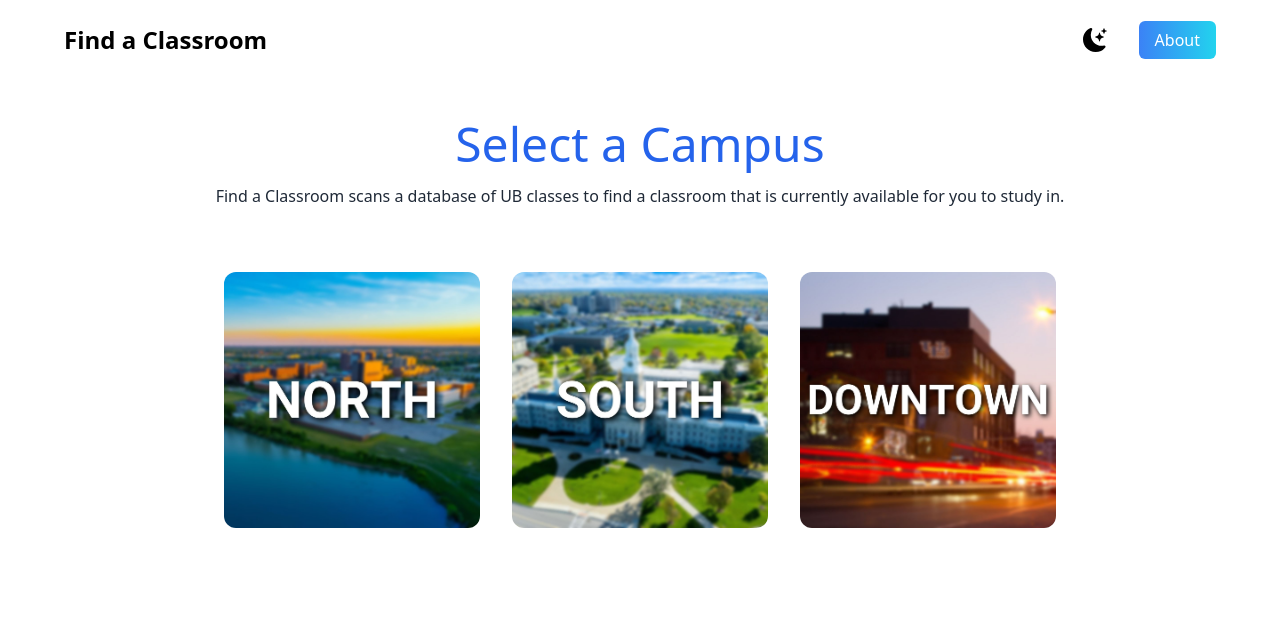
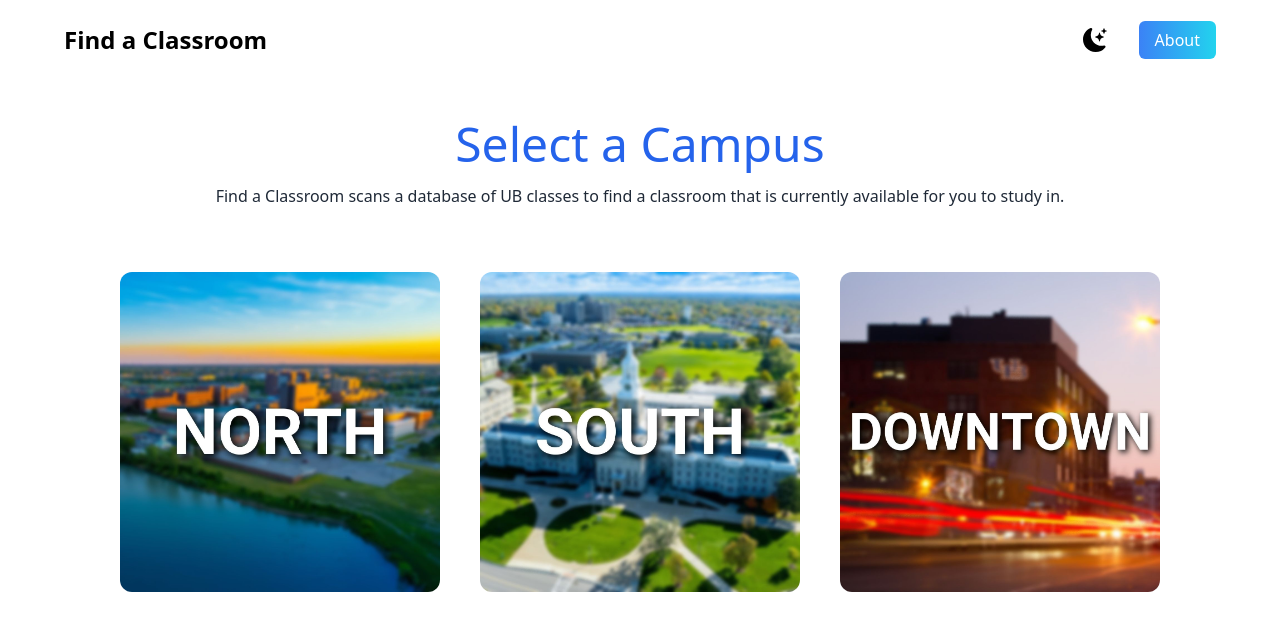
Before and after one commit to AndrewBuffalo/UB-Class-Finder, a React (Create React App) app in the folder client/: page / in a window 1280 px wide. Shown: the top 630 px of the page. Built offline with nearby package versions, Linux system fonts and the light colour scheme.

Commit message:
larger images

```diff
--- a/client/src/components/campusSelection.js
+++ b/client/src/components/campusSelection.js
@@ -6,7 +6,7 @@ import DowntownCampus from "../photos/DowntownCampus.jpg";
 
 function CampusSelection() {
   return (
-    <div className="flex justify-center gap-8 py-6">
+    <div className="flex justify-center gap-10 py-6">
       <CampusBox picture={NorthCampus}>
         <Classes campus="north" />
       </CampusBox>
@@ -26,7 +26,7 @@ function CampusBox(props) {
   return (
     <div className="text-center">
       <button
-        className="h-64 w-64"
+        className="h-80 w-80"
         onClick={() => setDisClasses(!displayClasses)}
       >
         <img className="rounded-xl" src={picture} alt="specified campus" />
```
